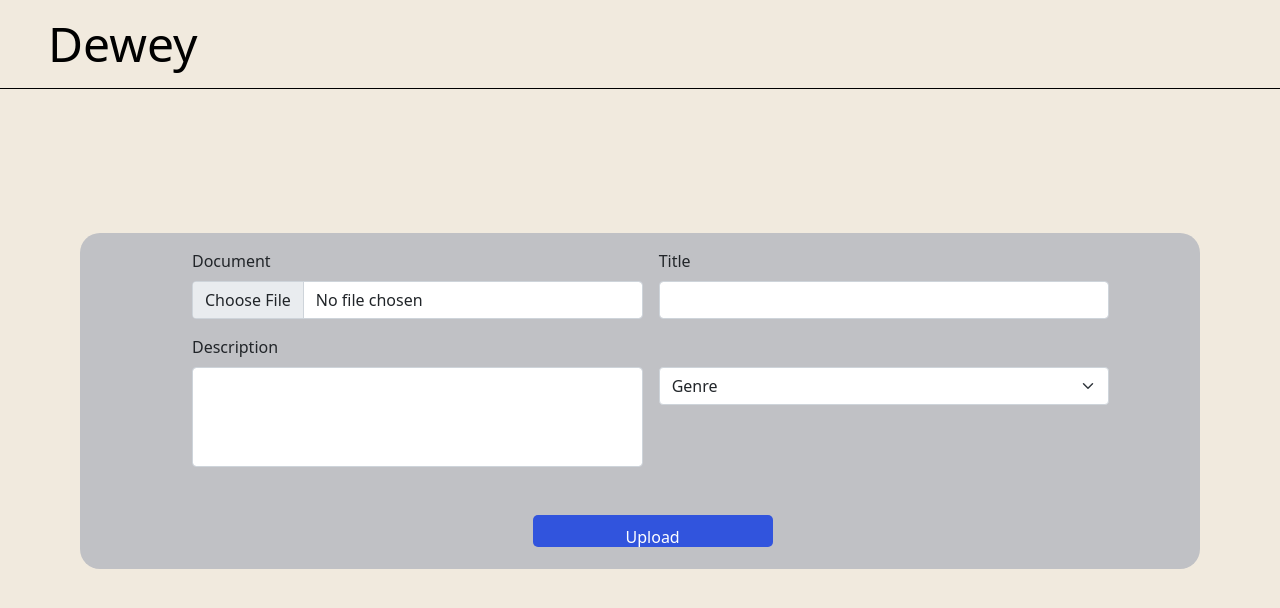
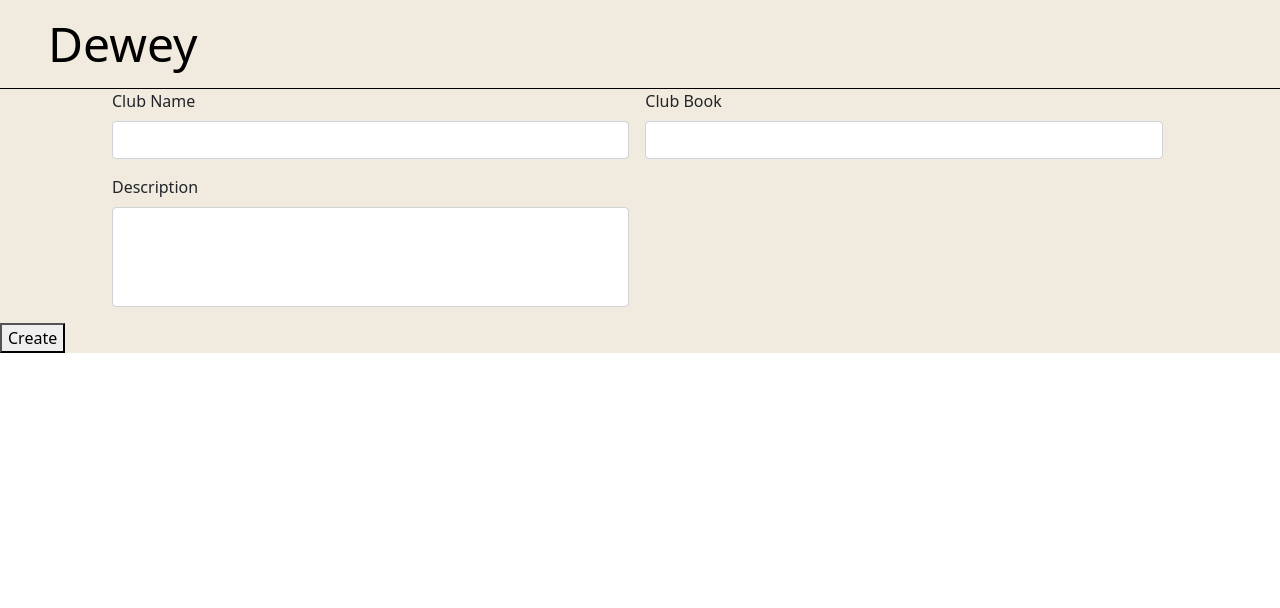
Before and after one commit to MitchA29/CapstoneFrontend, a React (Create React App) app: page /createclub in a window 1280 px wide. Shown: the top 608 px of the page. Built offline with nearby package versions, Linux system fonts and the light colour scheme.

Commit message:
Modified CreateClub form to post to backend.

```diff
--- a/src/components/CreateClub/CreateClub.jsx
+++ b/src/components/CreateClub/CreateClub.jsx
@@ -5,75 +5,53 @@ import jwtDecode from "jwt-decode";
 
 
 const CreateClub = () => {
-    const [storyDocument, setStoryDocument] = useState("");
-    const [storyName, setStoryName] = useState("");
-    const [storyDescription, setStoryDescription] = useState("");
-    const [storyGenre, setStoryGenre] = useState("");
+    const [clubName, setClubName] = useState("");
+    const [clubDescription, setClubDescription] = useState("");
+    const [clubBook, setClubBook] = useState("");
 
-    let newStory = {
-        storyDocument: storyDocument,
-        storyName: storyName,
-        storyDescription: storyDescription,
-        storyGenre: storyGenre,
+    let newClub = {
+        clubName: clubName,
+        clubDescription: clubDescription,
+        clubBook: clubBook,
     }
 
     let handleSubmit = async (event) => {
         const token = localStorage.getItem('token');
         console.log(jwtDecode(token))
         event.preventDefault();
-        newStory = {
-        storyDocument: storyDocument,
-        storyName: storyName,
-        storyDescription: storyDescription,
-        storyGenre: storyGenre,
-        author: jwtDecode(token).user_id
+        newClub = {
+        clubName: clubName,
+        clubDescription: clubDescription,
+        clubBook: clubBook,
+        creator: jwtDecode(token).user_id
         }
 
 
     console.log(token)
-    let response = await axios.post("http://127.0.0.1:8000/api/stories/", newStory, {
+    let response = await axios.post("http://127.0.0.1:8000/api/clubs/", newClub, {
         headers: {
             Authorization: 'Bearer ' + token}});
         console.log(response.data);
     }
 
     return (
-        <div className="uploadParent">
-            <div className="uploadForm">
+        <div className="createClubParent">
+            <div className="createClubForm">
                 <form class="row g-3" onSubmit={(event) => handleSubmit(event)}>
                     <div class="col-md-5">
-                        <label for="formFileSm" class="form-label" onChange={(event) => setStoryDocument(event.target.value)}>Document</label>
-                        <input class="form-control" type="file" id="formFile"/>
+                        <label for="inputClubName" class="form-label">Club Name</label>
+                        <input type="text" class="form-control" id="inputStoryName"onChange={(event) => setClubName(event.target.value)}/>
                         </div>
                     <div class="col-md-5">
-                        <label for="inputStoryName" class="form-label">Title</label>
-                        <input type="text" class="form-control" id="inputStoryName"onChange={(event) => setStoryName(event.target.value)}/>
+                        <label for="inputClubBook" class="form-label">Club Book</label>
+                        <input type="text" class="form-control" id="inputStoryName"onChange={(event) => setClubBook(event.target.value)}/>
                     </div>
                     <div class="col-md-5">
-                        <label for="inputStoryDescription" class="form-label">Description</label>
-                        <input type="text" class="form-control" id="inputStoryDescription" onChange={(event) => setStoryDescription(event.target.value)}/>
-                    </div>
-                    <div class="col-md-5">
-                    <select class="form-select" aria-label="Genre" id="inputStoryGenre" onChange={(event) => setStoryGenre(event.target.value)}>
-                        <option selected>Genre</option>
-                        <option value="1">Action and Aventure</option>
-                        <option value="2">Classics</option>
-                        <option value="3">Comic/Graphic</option>
-                        <option value="4">Mystery</option>
-                        <option value="5">Fantasy</option>
-                        <option value="6">Historical Fiction</option>
-                        <option value="7">Horror</option>
-                        <option value="8">Literary Fiction</option>
-                        <option value="9">Romance</option>
-                        <option value="10">Science Fiction</option>
-                        <option value="11">Short Story</option>
-                        <option value="12">Suspence/Thriller</option>
-                        <option value="13">Biographies and Autobiographies</option>
-                        <option value="14">Other</option>
-                    </select>
+                        <label for="inputClubDescription" class="form-label">Description</label>
+                        <input type="text" class="form-control" id="inputStoryDescription" onChange={(event) => setClubDescription(event.target.value)}/>
                     </div>
                     <div class="col-12">
-                        <button type="submit" id="uploadButton" class="uploadButton">Upload</button>
+                        <button type="submit" id="createClubButton" class="createClubButton">Create</button>
                     </div>
                 </form>
             </div>
```
